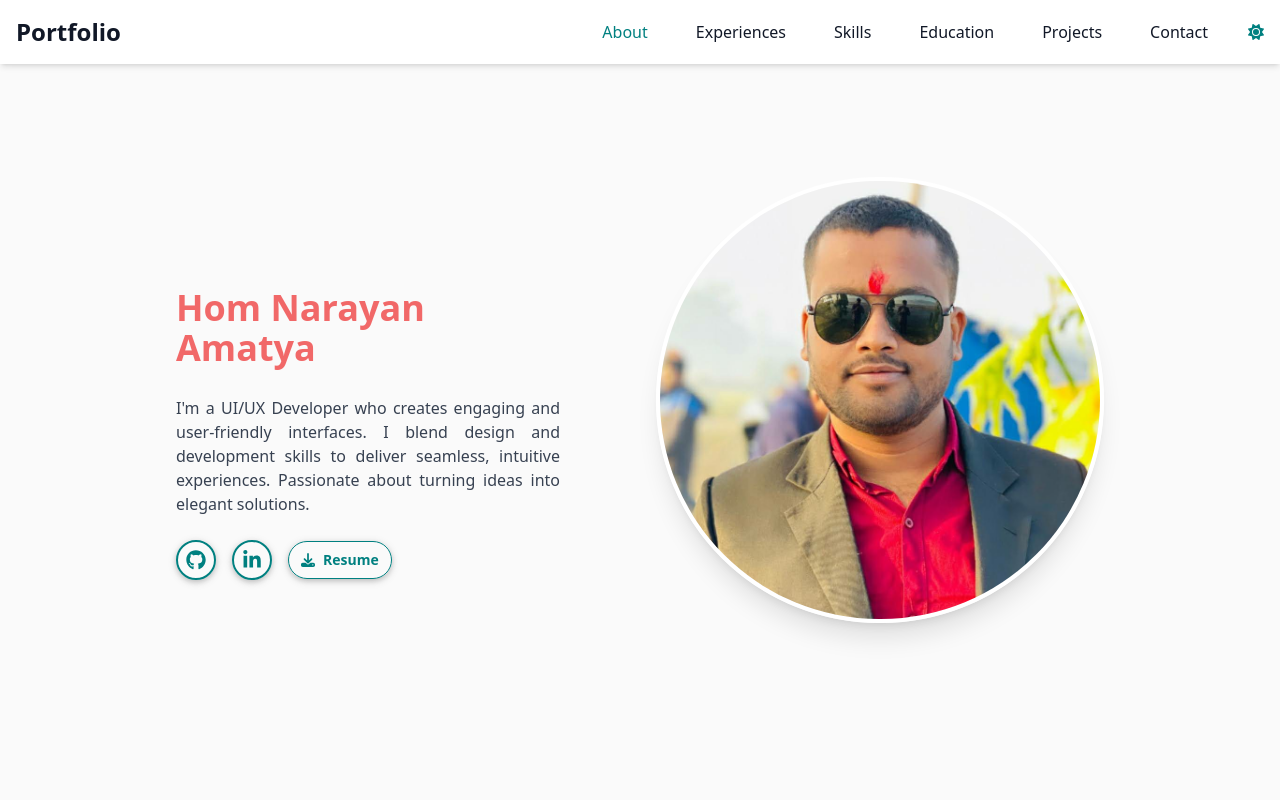
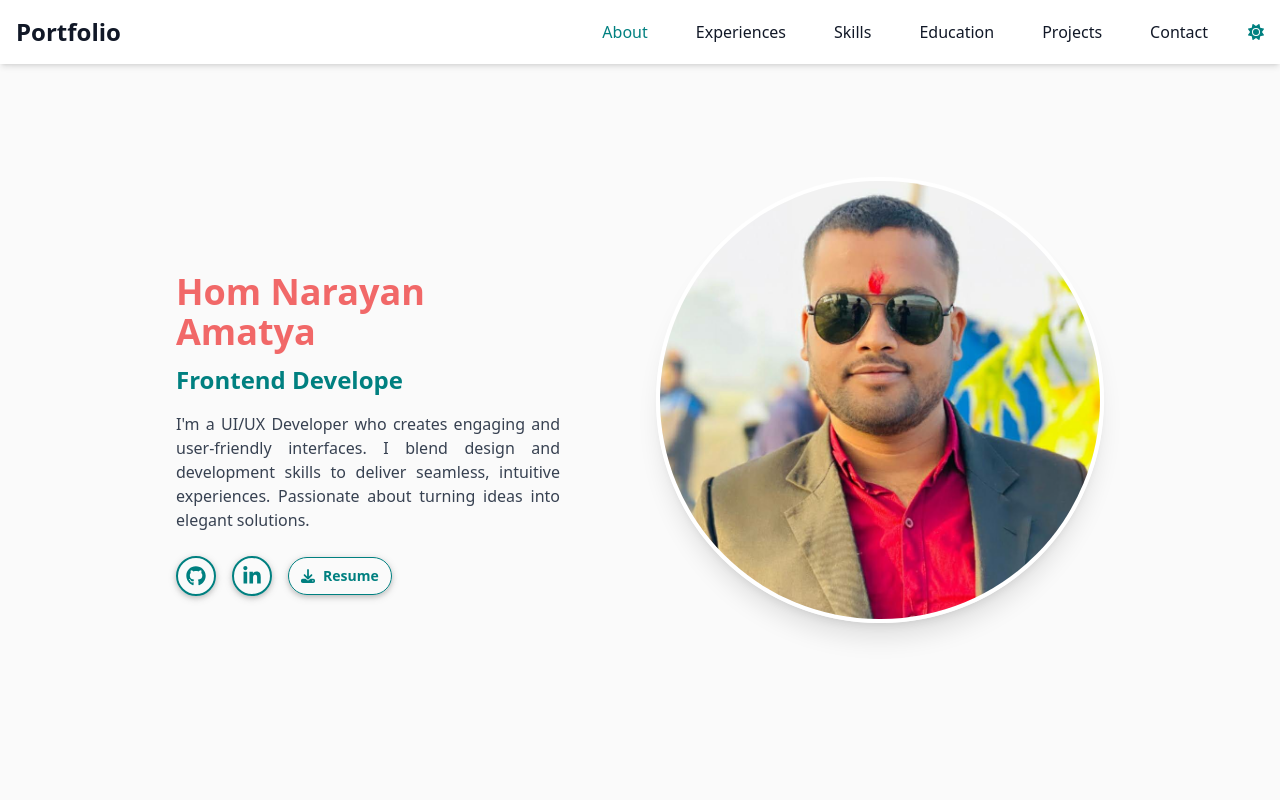
Before and after one commit to bibekamatya/Portfolio, a React (Vite) app: page / in a window 1280 px wide. Shown: the top 800 px of the page. Built offline with nearby package versions, Linux system fonts and the light colour scheme.

Commit message:
Update hero.tsx

```diff
--- a/src/components/landingPage/hero.tsx
+++ b/src/components/landingPage/hero.tsx
@@ -61,7 +61,7 @@ const Hero = () => {
           className="md:text-2xl md:mt-2 font-semibold text-themeColor"
         >
           <Typewriter
-            words={["UI/UX Developer"]}
+            words={["Frontend Developer"]}
             loop={Infinity} // Loop indefinitely
             typeSpeed={100} // Typing speed in milliseconds
             deleteSpeed={50} // Deleting speed in milliseconds
```
